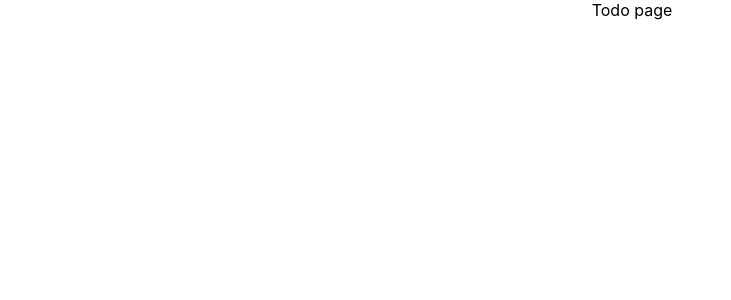
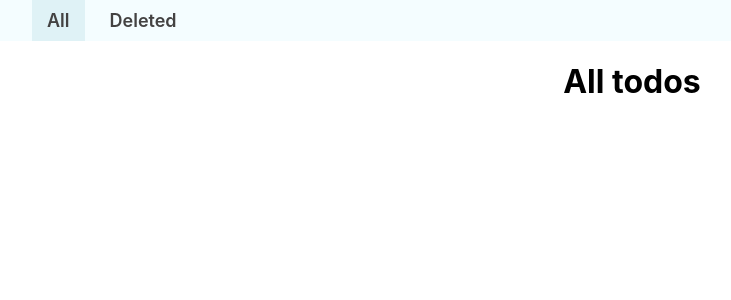
Before and after one commit to shyptia/todo, a React (Create React App) app: page / in a window 1280 px wide. Shown: the top 300 px of the page, without its empty margins (8-739 px from the left). Built offline with nearby package versions, Linux system fonts and the light colour scheme.

Commit message:
add header with navigation

```diff
--- a/package.json
+++ b/package.json
@@ -10,6 +10,7 @@
     "@types/node": "^16.7.13",
     "@types/react": "^18.0.0",
     "@types/react-dom": "^18.0.0",
+    "clsx": "^2.1.1",
     "react": "^18.3.1",
     "react-dom": "^18.3.1",
     "react-redux": "^9.1.1",
--- /dev/null
+++ b/src/components/Header/Header.tsx
@@ -0,0 +1,37 @@
+import React from "react";
+import { Link, useLocation } from "react-router-dom";
+import "./styles.scss";
+import clsx from "clsx";
+
+export function Header() {
+  const location = useLocation();
+
+  return (
+    <header className="header">
+      <nav className="nav">
+        <ul className="nav__list">
+          <li
+            className={clsx(
+              "nav__item",
+              location.pathname === "/" && "nav__item_active"
+            )}
+          >
+            <Link to="/" className="nav__link">
+              All
+            </Link>
+          </li>
+          <li
+            className={clsx(
+              "nav__item",
+              location.pathname === "/deleted" && "nav__item_active"
+            )}
+          >
+            <Link to="/deleted" className="nav__link">
+              Deleted
+            </Link>
+          </li>
+        </ul>
+      </nav>
+    </header>
+  );
+}
--- /dev/null
+++ b/src/components/Header/index.ts
@@ -0,0 +1 @@
+export * from './Header';
--- /dev/null
+++ b/src/components/Header/styles.scss
@@ -0,0 +1,34 @@
+.header {
+  padding: 0 40px;
+  background-color: #f4fdff;
+  color: #333;
+}
+
+.nav {
+  &__list{
+    margin: 0;
+    padding: 0;
+    list-style: none;
+    display: flex;
+  }
+
+  &__item {
+    margin-right: 10px;
+    padding: 10px 15px;
+
+    &_active {
+      background-color: #dff2f6;
+    }
+  }
+
+  &__link {
+    color: #434242;
+    text-decoration: none;
+    font-size: 18px;
+    font-weight: 600;
+
+    &:hover{
+      color: #222121;
+    }
+  }
+}
--- a/src/pages/DeletedTodoPage/DeletedTodoPage.tsx
+++ b/src/pages/DeletedTodoPage/DeletedTodoPage.tsx
@@ -1,3 +1,12 @@
+import { Header } from "../../components/Header";
+
 export function DeletedTodoPages() {
-  return <div>Deleted todo page</div>
+  return (
+    <>
+      <Header />
+      <main>
+        <h1>Deleted todos</h1>
+      </main>
+    </>
+  );
 }
--- a/src/pages/TodoPage/TodoPage.tsx
+++ b/src/pages/TodoPage/TodoPage.tsx
@@ -1,3 +1,12 @@
+import { Header } from "../../components/Header";
+
 export function TodoPage() {
-  return <div>Todo page</div>
+  return (
+    <>
+      <Header />
+      <main>
+        <h1>All todos</h1>
+      </main>
+    </>
+  );
 }
```
Also changed, not shown: 1 other file (tests, documents, lock files or other folders).
